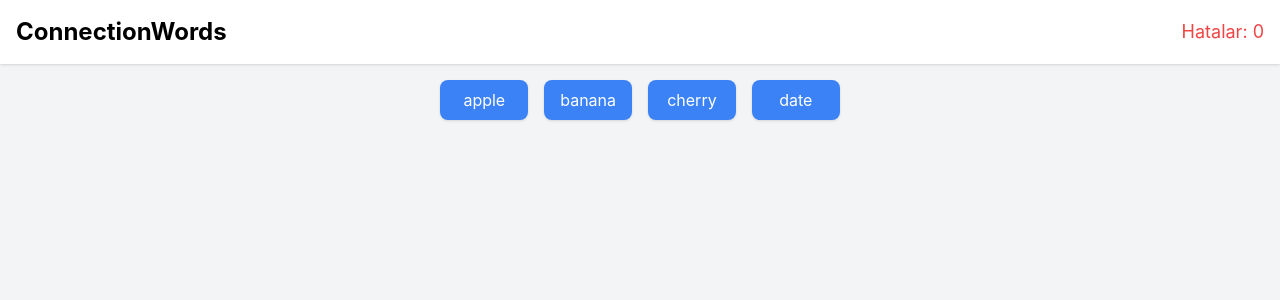
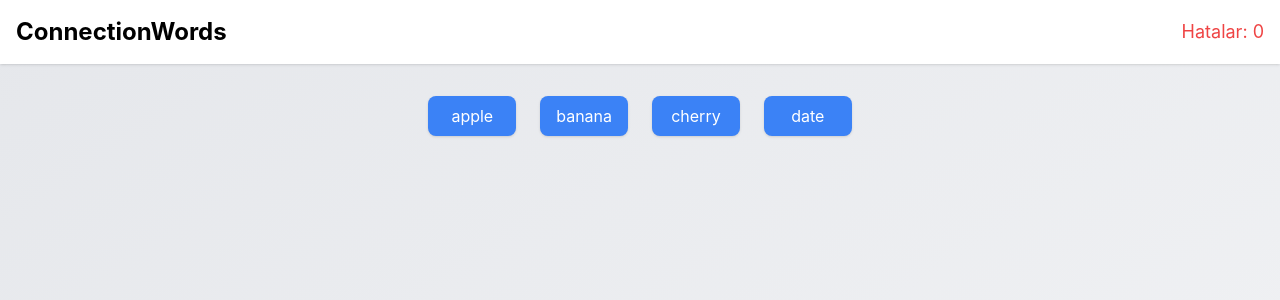
Before and after one commit to Heminyildiz/ConnectionWords, a React (Create React App) app: page / in a window 1280 px wide. Shown: the top 300 px of the page. Built offline with nearby package versions, Linux system fonts and the light colour scheme; the HTML template or start-up script is replaced by a standard one.

Commit message:
Update App.jsx

```diff
--- a/src/App.jsx
+++ b/src/App.jsx
@@ -2,7 +2,7 @@ import React, { useState } from 'react';
 import Header from './components/Header';
 import WordButton from './components/WordButton';
 
-// Örnek kelime verileri: id, görüntülenecek metin ve doğru seçim bilgisi
+// Örnek kelime verileri
 const wordsData = [
   { id: 1, text: "apple", correct: false },
   { id: 2, text: "banana", correct: true },
@@ -16,19 +16,17 @@ function App() {
 
   const handleWordClick = (word) => {
     if (selectedWordId !== null) return; // Zaten seçim yapılmışsa
-
     setSelectedWordId(word.id);
-
     if (!word.correct) {
       setErrorCount(prev => prev + 1);
     }
   };
 
   return (
-    <div className="min-h-screen bg-gray-100 animate-fadeIn font-sans">
+    <div className="min-h-screen bg-gradient-to-br from-gray-200 to-gray-100 animate-fadeIn font-sans">
       <Header errorCount={errorCount} />
-      <div className="flex justify-center items-center p-4">
-        <div className="grid grid-cols-2 gap-4 sm:grid-cols-4">
+      <div className="flex justify-center items-center p-8">
+        <div className="grid grid-cols-2 gap-6 sm:grid-cols-4">
           {wordsData.map((word) => (
             <WordButton
               key={word.id}
```
